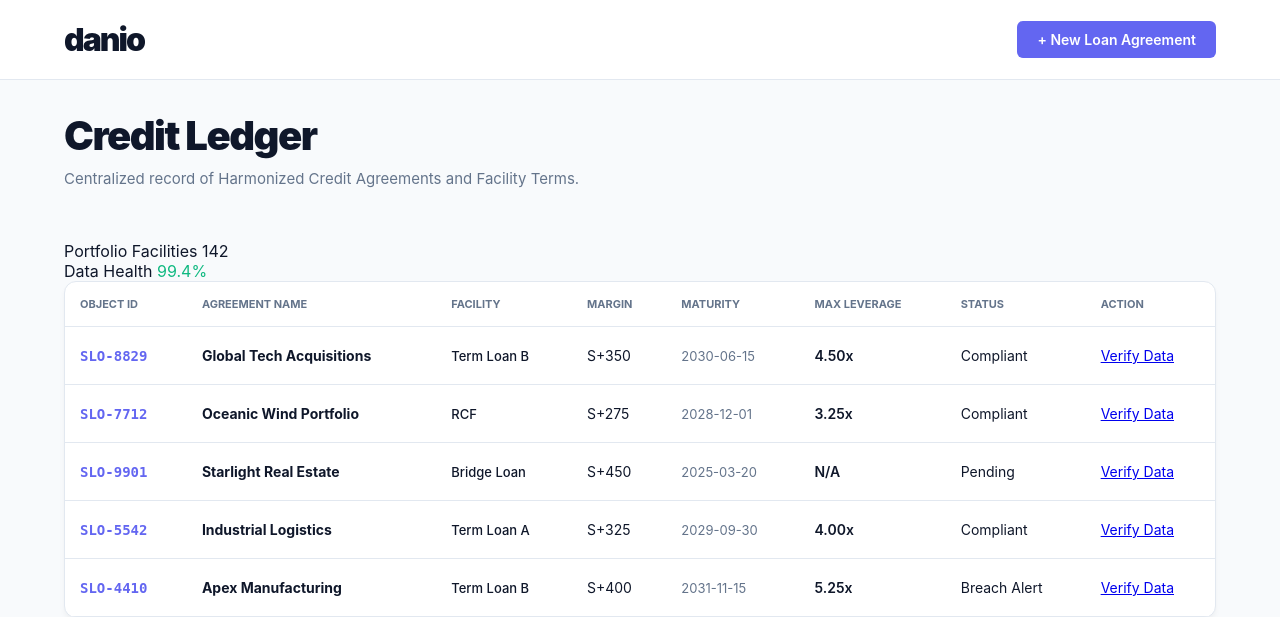
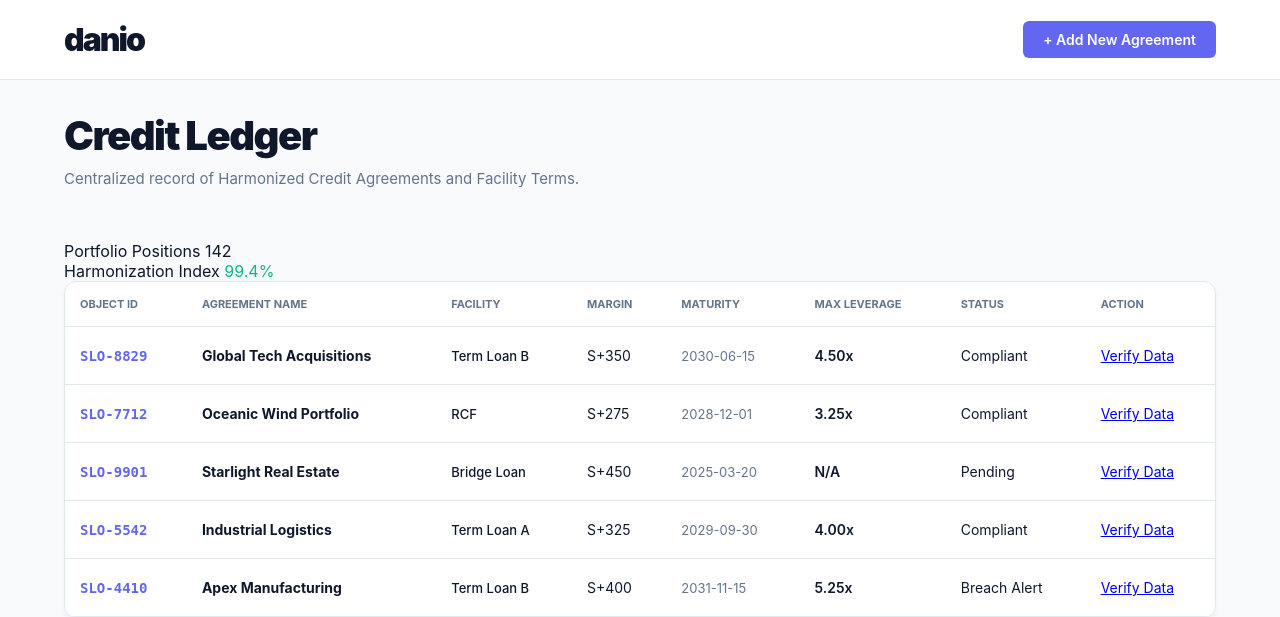
Before and after one commit to edimaudo/danio, a Flask app: page /workstation in a window 1280 px wide. Shown: the top 617 px of the page. Run offline with Flask 3, Linux system fonts and the light colour scheme.

Commit message:
Update app.html

```diff
--- a/templates/app.html
+++ b/templates/app.html
@@ -11,8 +11,7 @@
         <div class="nav-content">
             <a href="/" class="brand">danio</a>
             <div class="nav-links">
-
-                <a href="/reader" class="btn-primary-sm">+ New Loan Agreement</a>
+                <a href="/reader" class="btn-primary-sm">+ Add New Agreement</a>
             </div>
         </div>
     </nav>
@@ -25,11 +24,11 @@
             </div>
             <div class="ledger-stats">
                 <div class="stat-item">
-                    <span class="stat-label">Portfolio Facilities</span>
+                    <span class="stat-label">Portfolio Positions</span>
                     <span class="stat-value">142</span>
                 </div>
                 <div class="stat-item">
-                    <span class="stat-label">Data Health</span>
+                    <span class="stat-label">Harmonization Index</span>
                     <span class="stat-value" style="color: #10b981;">99.4%</span>
                 </div>
             </div>
@@ -59,7 +58,6 @@
                         <td style="color: var(--danio-slate); font-size: 13px;">{{ r.maturity }}</td>
                         <td style="font-weight: 600;">{{ r.leverage_covenant }}</td>
                         <td>
-                            <!-- Enhanced High-Contrast Status Indicators -->
                             {% if r.compliance == 'Compliant' %}
                                 <span class="status-pill status-success">Compliant</span>
                             {% elif r.compliance == 'Pending Review' %}
@@ -69,7 +67,7 @@
                             {% endif %}
                         </td>
                         <td class="text-right">
-                            <a href="/reader" class="btn-text-action">Verify Data</a>
+                            <a href="/reader?id={{ r.id }}" class="btn-text-action">Verify Data</a>
                         </td>
                     </tr>
                     {% endfor %}
```
